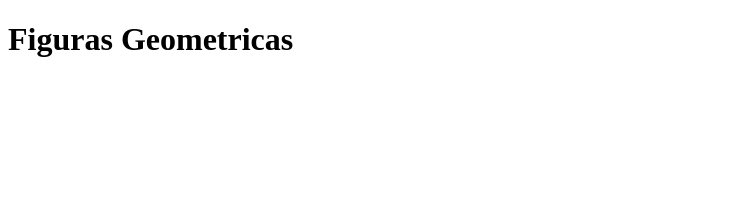
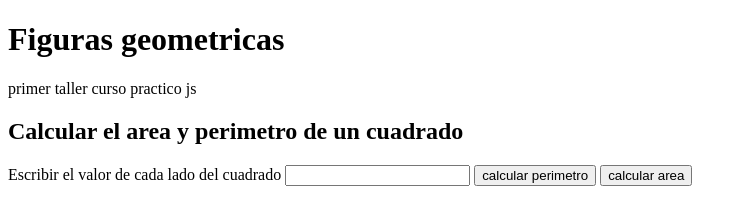
Before and after one commit to idiocares/curso-practico-js, a plain HTML site: page figuras.html in a window 1280 px wide. Shown: the whole page, without its empty margins (0-747 px from the left). Drawn offline with Linux system fonts and the light colour scheme.

Commit message:
integracion js con html

```diff
--- a/ejercicio2encapFunc.js
+++ b/ejercicio2encapFunc.js
@@ -1,14 +1,15 @@
 
 console.group("CUADRADO")
+
 function perimetroCuadrado(lado){
   return lado*4;
 }
 
-function areaCuadrado(lado){
+function areaCuadrado(lado) {
+  return lado * lado;
+}
 
-  return lado*lado;
-
-}
+console.log(areaCuadrado(3))
 
 console.group("END")
 
@@ -41,3 +42,27 @@ function areaCirc(radio){
 
   return Math.PI*(radio*radio);
 }
+
+console.group("END")
+
+
+function calcularPerimetroCuadrado(){
+
+ const input=document.getElementById("InputCuadrado");
+ const valor=input.value;
+ const perimetro=perimetroCuadrado(valor);
+ alert(perimetro);
+
+}
+
+function calcularAreaCuadrado(){
+
+  const input=document.getElementById("InputCuadrado");
+  const value=input.value;
+
+  const area=areaCuadrado(value);
+
+  alert(area);
+
+
+}
--- a/figuras.html
+++ b/figuras.html
@@ -8,7 +8,30 @@
   </head>
 
   <body>
-    <h1>Figuras Geometricas</h1>
+
+    <header>
+      <h1>Figuras geometricas</h1>
+
+      <p>primer taller curso practico js </p>
+
+
+    </header>
+
+    <section>
+
+      <h2>Calcular el area y perimetro de un cuadrado</h2>
+
+      <form class="" action="index.html" method="post">
+
+        <label for="InputCuadrado">Escribir el valor de cada lado del cuadrado</label>
+
+        <input id="InputCuadrado"type="number" name="" value="">
+
+        <button type="button" name="button" onclick="calcularPerimetroCuadrado()">calcular perimetro</button>
+        <button type="button" name="button" onclick="calcularAreaCuadrado()">calcular area</button>
+
+      </form>
+    </section>
 
     <script src="./ejercicio2encapFunc.js">
 
```
